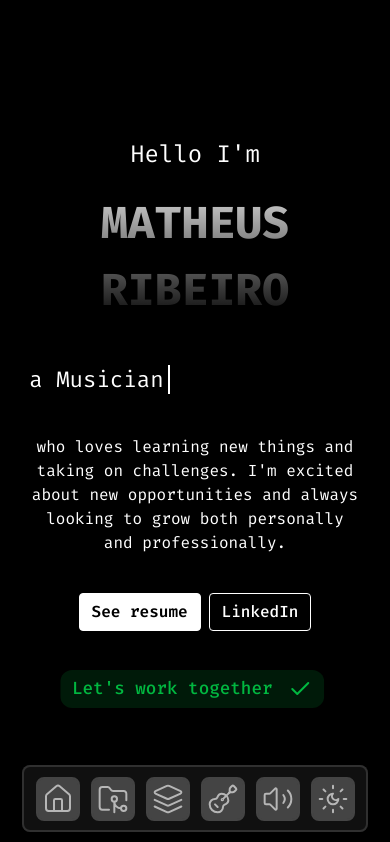
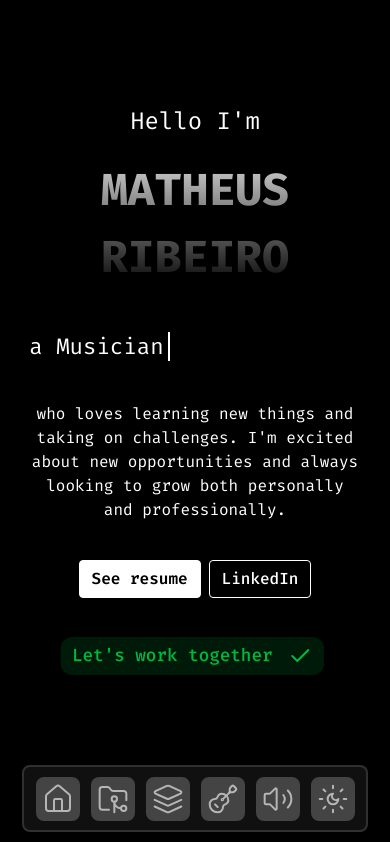
Before and after one commit to limematheuz/portfolio, a React (Vite) app: page / in a window 390 px wide. Shown: the top 842 px of the page. Built offline with nearby package versions, Linux system fonts and the light colour scheme; a web font is replaced by a local one.

Commit message:
change hero mobile styles

```diff
--- a/src/components/Hero/Hero.css
+++ b/src/components/Hero/Hero.css
@@ -199,7 +199,7 @@
     align-items: center;
     /* justify-content: center; */
     gap: 2.4rem;
-    margin-top: 0%;
+    margin-top: -20%;
   }
 
   .hero-content h2 {
```
